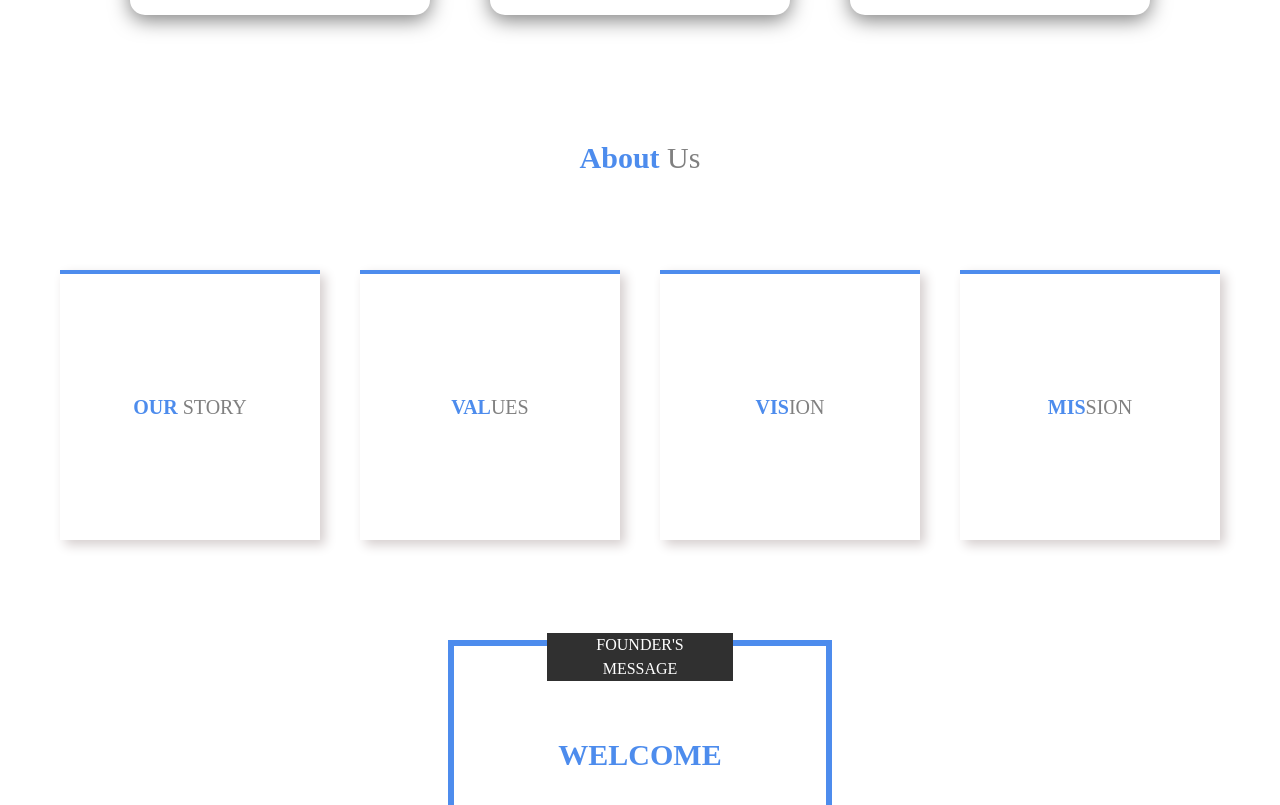
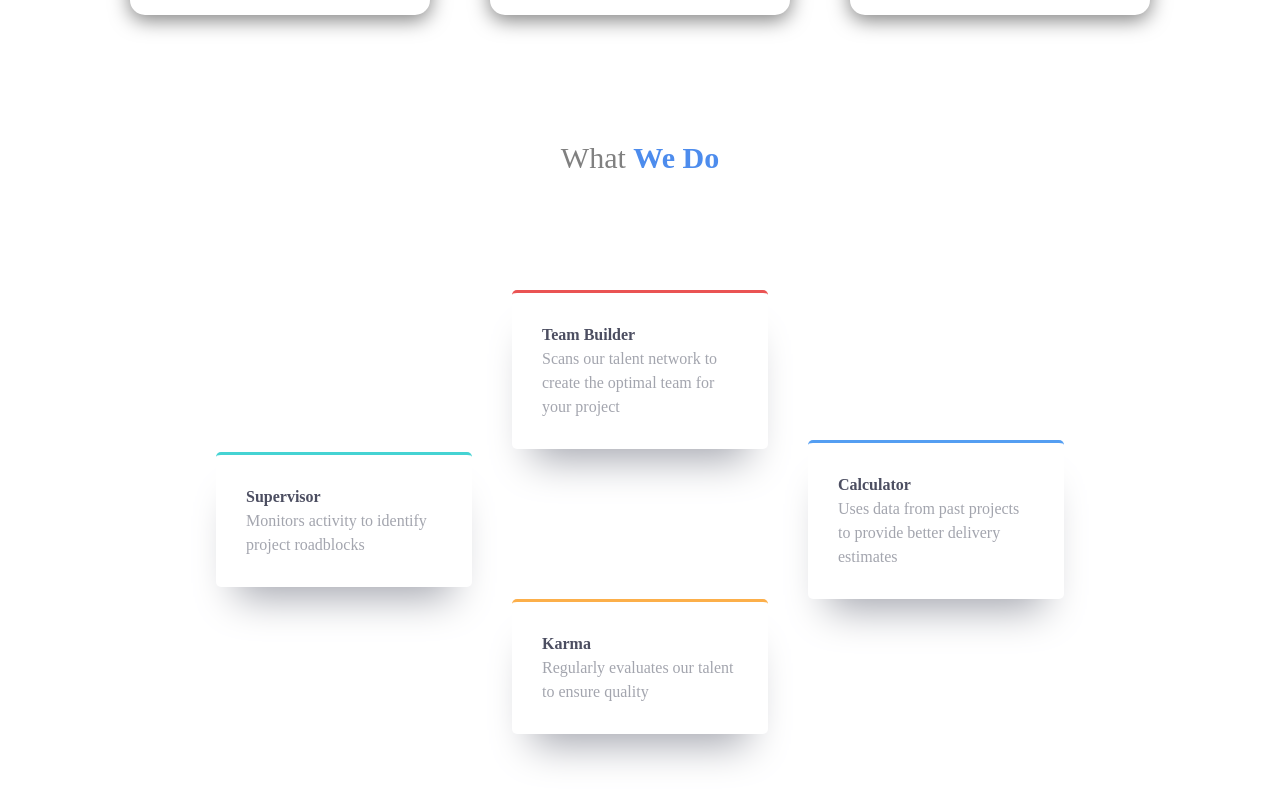
Before and after one commit to Ayushguptaa22/prosperity-travels, a Next.js app in the folder prosperiy/myfiles/: page / in a window 1280 px wide. Shown: the part 1255-2060 px from the top of the page. Built offline with nearby package versions, Linux system fonts and the light colour scheme.

Commit message:
home set

```diff
--- a/prosperiy/myfiles/components/aboutCards.js
+++ b/prosperiy/myfiles/components/aboutCards.js
@@ -10,19 +10,6 @@ function AboutCards() {
           </h2>
         </div>
         <div className="sectionForAboutus">
-          <div className="aboutContent">
-            <h2>
-              <span className="format">OUR </span>STORY
-            </h2>
-            <div className="overlay">
-              <p>
-                Prosperity Travels is a leading global travel company that
-                operates multiple contact centers with staffing of more than
-                850+ travel professionals to assist leisure and business.
-                <a href="/about-us.html">read more</a>
-              </p>
-            </div>
-          </div>
           <div className="aboutContent">
             <h2>
               <span className="format">VAL</span>UES
--- /dev/null
+++ b/prosperiy/myfiles/components/whatwedo.js
@@ -0,0 +1,41 @@
+import React from "react";
+
+function whatwedo() {
+  return (
+    <div>
+      <div className="aboutHeading">
+        <h2>
+          What <span className="format">We Do</span>
+        </h2>
+      </div>
+      <div className="row1-container">
+        <div className="box box-down cyan">
+          <h2>Supervisor</h2>
+          <p>Monitors activity to identify project roadblocks</p>
+        </div>
+
+        <div className="box red">
+          <h2>Team Builder</h2>
+          <p>
+            Scans our talent network to create the optimal team for your project
+          </p>
+        </div>
+
+        <div className="box box-down blue">
+          <h2>Calculator</h2>
+          <p>
+            Uses data from past projects to provide better delivery estimates
+          </p>
+        </div>
+      </div>
+      <div className="row2-container">
+        <div className="box orange">
+          <h2>Karma</h2>
+          <p>Regularly evaluates our talent to ensure quality</p>
+        </div>
+      </div>
+    </div>
+  );
+}
+
+export default whatwedo;
--- a/prosperiy/myfiles/pages/index.js
+++ b/prosperiy/myfiles/pages/index.js
@@ -5,6 +5,7 @@ import Whywe from "../components/whywe";
 import MidContent from "../components/midContent";
 import { findDOMNode } from "react-dom";
 import AboutCards from "../components/aboutCards";
+import Whatwedo from "../components/whatwedo";
 export default function Home() {
   return (
     <div>
@@ -20,6 +21,7 @@ export default function Home() {
       <Navbar />
       <MidContent />
       <Whywe />
+      <Whatwedo />
       <AboutCards />
     </div>
   );
--- a/prosperiy/myfiles/styles/globals.css
+++ b/prosperiy/myfiles/styles/globals.css
@@ -276,6 +276,126 @@ li.p-4.submenuBar:hover .sub-menu.mega-menu.mega-menu-column-4 {
   visibility: visible;
   opacity: 1;
 }
+
+:root {
+  --red: hsl(0, 78%, 62%);
+  --cyan: hsl(180, 62%, 55%);
+  --orange: hsl(34, 97%, 64%);
+  --blue: hsl(212, 86%, 64%);
+  --varyDarkBlue: hsl(234, 12%, 34%);
+  --grayishBlue: hsl(229, 6%, 66%);
+  --veryLightGray: hsl(0, 0%, 98%);
+  --weight1: 200;
+  --weight2: 400;
+  --weight3: 600;
+}
+
+.attribution {
+  font-size: 11px;
+  text-align: center;
+}
+.attribution a {
+  color: hsl(228, 45%, 44%);
+}
+
+h1:first-of-type {
+  font-weight: var(--weight1);
+  color: var(--varyDarkBlue);
+}
+
+h1:last-of-type {
+  color: var(--varyDarkBlue);
+}
+
+@media (max-width: 400px) {
+  h1 {
+    font-size: 1.5rem;
+  }
+}
+
+.header {
+  text-align: center;
+  line-height: 0.8;
+  margin-bottom: 50px;
+  margin-top: 100px;
+}
+
+.header p {
+  margin: 0 auto;
+  line-height: 2;
+  color: var(--grayishBlue);
+}
+
+.box p {
+  color: var(--grayishBlue);
+}
+
+.box {
+  border-radius: 5px;
+  box-shadow: 0px 30px 40px -20px var(--grayishBlue);
+  padding: 30px;
+  margin: 20px;
+}
+
+img {
+  float: right;
+}
+
+@media (max-width: 450px) {
+  .box {
+    height: 200px;
+  }
+}
+
+@media (max-width: 950px) and (min-width: 450px) {
+  .box {
+    text-align: center;
+    height: 180px;
+  }
+}
+
+.cyan {
+  border-top: 3px solid var(--cyan);
+}
+.red {
+  border-top: 3px solid var(--red);
+}
+.blue {
+  border-top: 3px solid var(--blue);
+}
+.orange {
+  border-top: 3px solid var(--orange);
+  margin-top: 130px;
+}
+.box h2 {
+  color: var(--varyDarkBlue);
+  font-weight: var(--weight3);
+}
+
+@media (min-width: 950px) {
+  .row1-container {
+    display: flex;
+    justify-content: center;
+    align-items: center;
+  }
+
+  .row2-container {
+    display: flex;
+    justify-content: center;
+    align-items: center;
+  }
+  .box-down {
+    position: relative;
+    top: 150px;
+  }
+  .box {
+    width: 20%;
+  }
+  .header p {
+    width: 30%;
+  }
+}
+
 @media (max-width: 1000px) {
   .aboutContent {
     width: auto;
```
